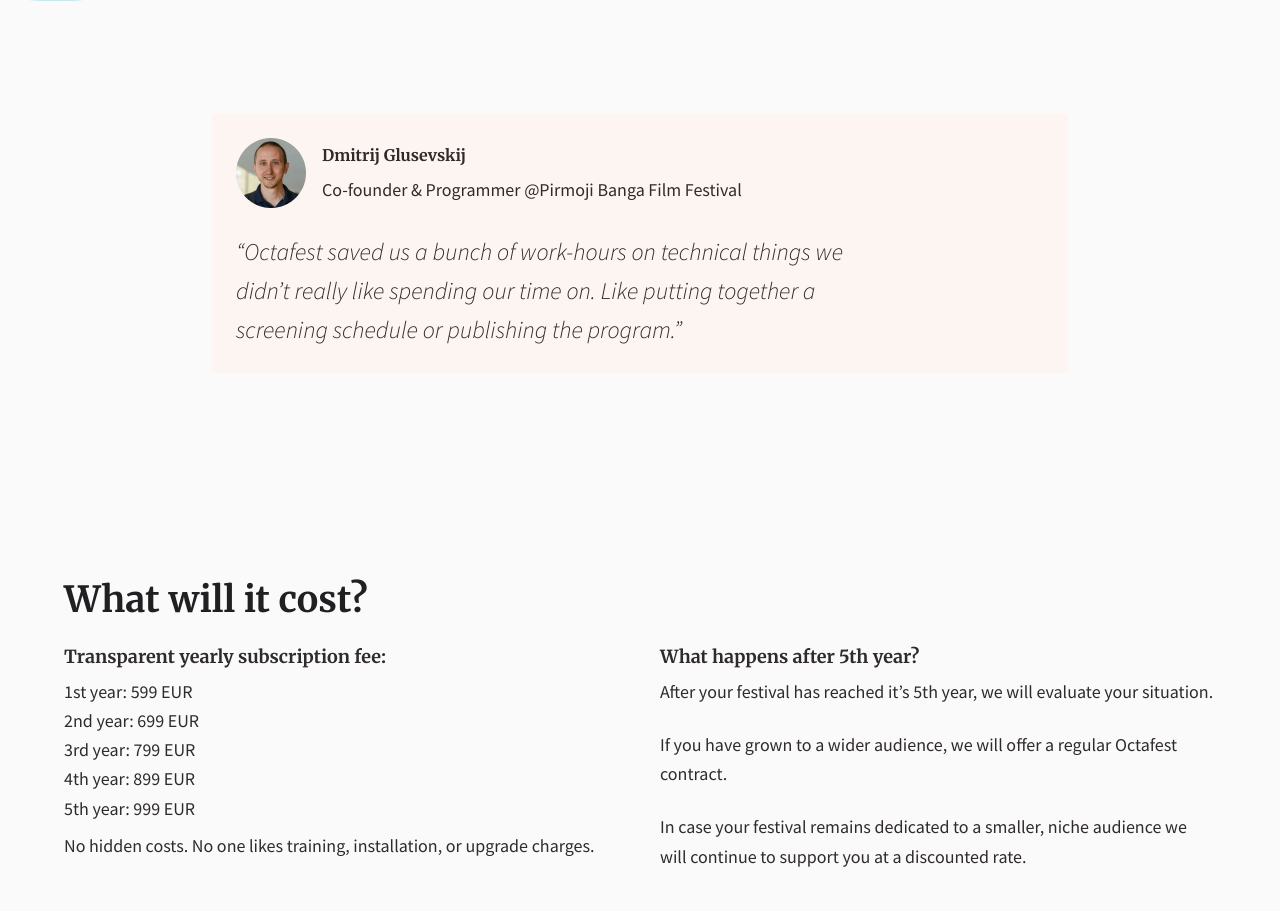
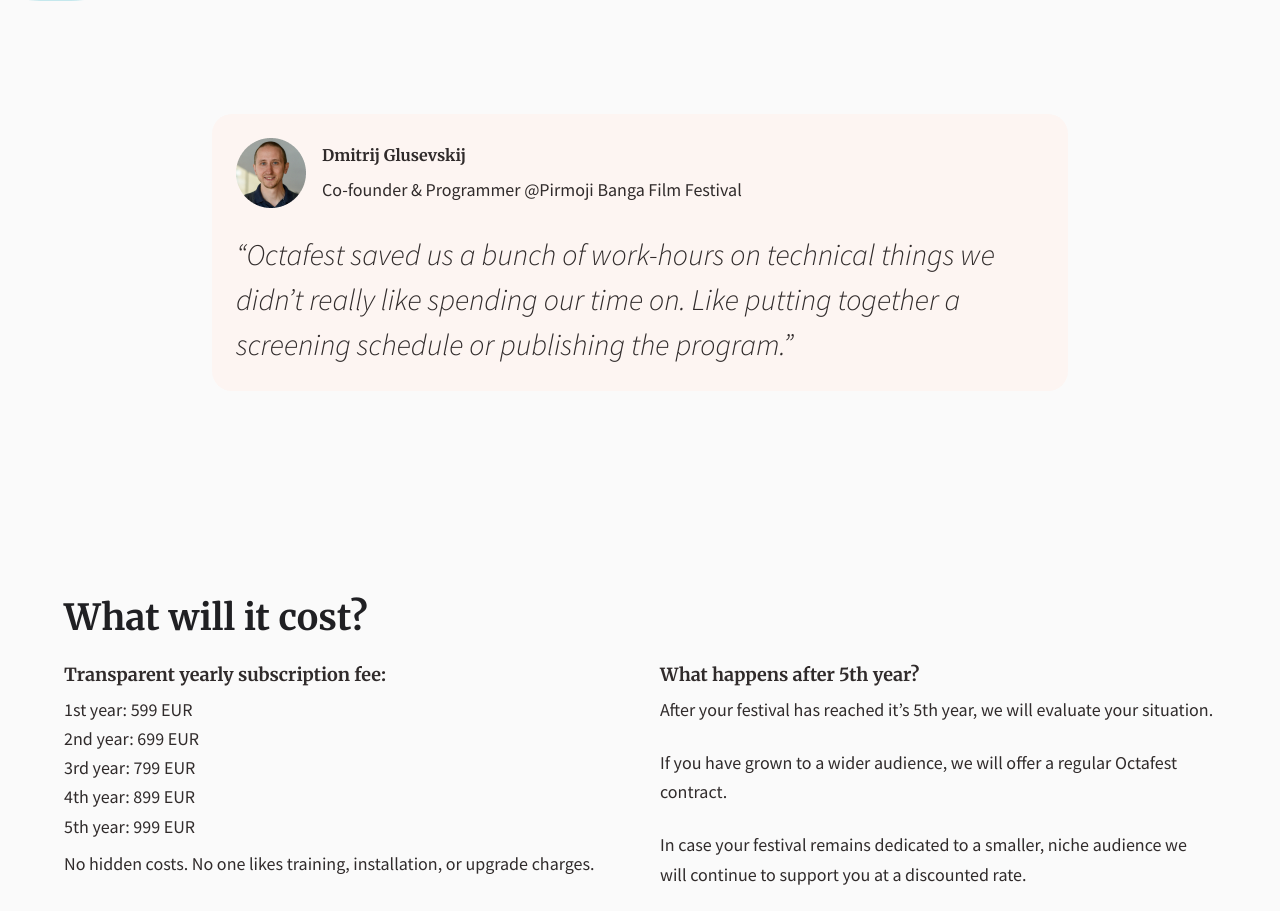
Before and after one commit to Neophen/octa-landing, a Vue app: page /emerging-festival-programs in a window 1280 px wide. Shown: the part 1415-2326 px from the top of the page. Built offline with nearby package versions, Linux system fonts and the light colour scheme; what @tailwindcss/custom-forms, tailwindcss-fluid, vue-scrollactive would draw is missing.

Commit message:
update emerging programs

```diff
--- a/src/components/blocks/Recommendation/Recommendation.vue
+++ b/src/components/blocks/Recommendation/Recommendation.vue
@@ -1,5 +1,6 @@
 <template>
-  <div :id="id" class="w-auto p-6 mx-auto bg-cream-500" style="width: 856px">
+  <div :id="id" class="w-auto mx-auto">
+    <div class="p-6 mx-auto rounded-large bg-cream-500" style="width: 856px">
       <div class="flex space-x-4">
         <img
           src="/central/photos/dmitrij.png"
@@ -9,14 +10,19 @@
         />
         <div class="flex flex-col justify-center space-y-2">
           <h3 class="font-heading">Dmitrij Glusevskij</h3>
-        <op>Co-founder &amp; Programmer <a href="https://pirmojibanga.lt" target="_blank">@Pirmoji Banga</a> Film Festival</op>
+          <op
+            >Co-founder &amp; Programmer
+            <a href="https://pirmojibanga.lt" target="_blank">@Pirmoji Banga</a>
+            Film Festival</op
+          >
         </div>
       </div>
-    <op class="mt-6 text-2xl italic font-light"
-      >“Octafest saved us a bunch of work-hours on technical things we <br />
-      didn’t really like spending our time on. Like putting together a <br />
-      screening schedule or publishing the program.”</op
+      <p class="mt-6 text-3xl italic font-light"
+        >“Octafest saved us a bunch of work-hours on technical things we didn’t
+        really like spending our time on. Like putting together a screening
+        schedule or publishing the program.”</p
       >
+    </div>
   </div>
 </template>
 
```
Lines whose indentation alone changed are shown as unchanged.
